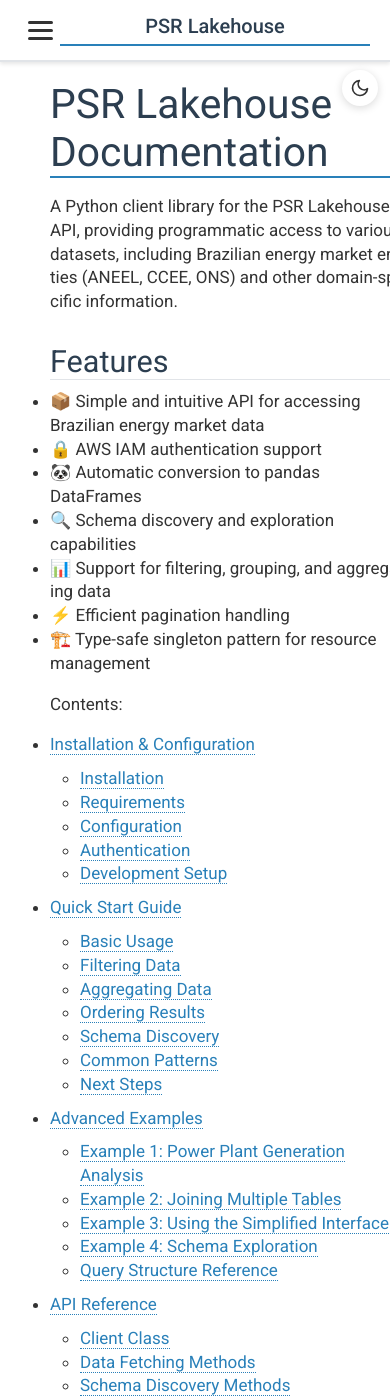
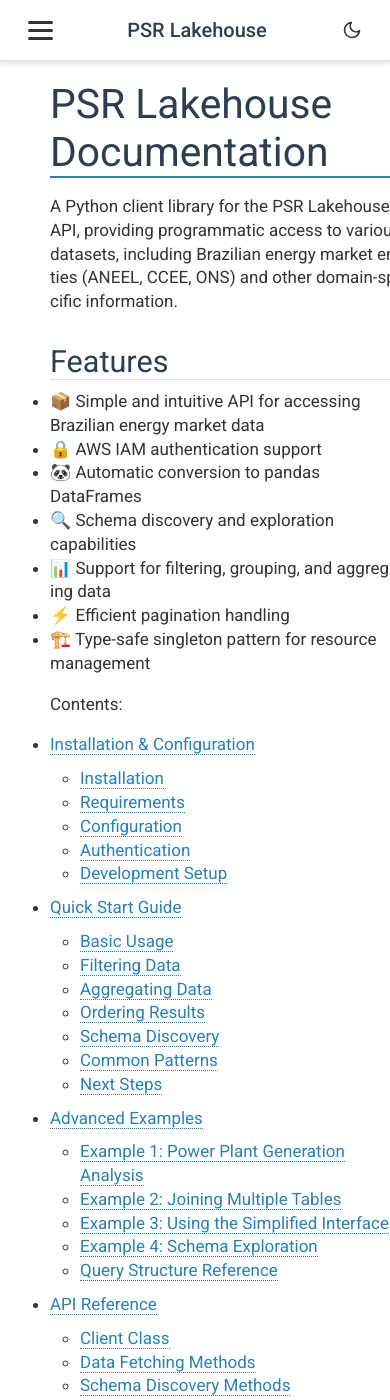
Before and after one commit to psrenergy/psr_lakehouse, a Sphinx documentation site: the page built from docs/index.rst, in a window 390 px wide and 1400 px high. Built offline with Sphinx 7.4.7, drawn with Linux system fonts in a browser that asks for light colours.

Commit message:
Update mobile view

```diff
--- a/docs/_static/custom.css
+++ b/docs/_static/custom.css
@@ -475,6 +475,8 @@
     margin: 0;
     flex-grow: 1;
     text-align: center;
+    text-decoration: none;
+    border: none;
 }
 
 .mobile-menu-toggle {
@@ -573,17 +575,28 @@
 
 /* Responsive improvements */
 @media screen and (max-width: 875px) {
-    /* Position theme toggle in mobile header area */
+    /* Hide floating theme toggle on mobile - it's in the header */
     .theme-toggle-btn {
-        top: 70px;
-        right: 12px;
-        width: 36px;
-        height: 36px;
+        display: none !important;
     }
 
     /* Show mobile header */
     .mobile-header {
         display: flex !important;
+    }
+
+    /* Theme toggle in mobile header */
+    .mobile-header .theme-toggle-btn {
+        display: flex !important;
+        position: static !important;
+        width: 36px;
+        height: 36px;
+        box-shadow: none;
+        background-color: transparent;
+    }
+
+    .mobile-header .theme-toggle-btn:hover {
+        background-color: var(--sidebar-link-hover-bg);
     }
 
     /* Show mobile menu button */
@@ -607,8 +620,9 @@
         z-index: 1000 !important;
         transition: left 0.3s ease !important;
         box-shadow: 2px 0 8px rgba(0, 0, 0, 0.2) !important;
-        padding: 20px 0 !important;
+        padding: 20px 12px !important;
         margin: 0 !important;
+        background-color: var(--bg-color) !important;
     }
 
     /* Show sidebar when menu is active */
--- a/docs/_static/theme-toggle.js
+++ b/docs/_static/theme-toggle.js
@@ -98,12 +98,15 @@
 
         const menuButton = createMobileMenuToggle();
 
-        const title = document.createElement('h1');
+        const title = document.createElement('span');
         title.className = 'mobile-header-title';
         title.textContent = 'PSR Lakehouse';
 
+        const themeToggle = createThemeToggle();
+
         header.appendChild(menuButton);
         header.appendChild(title);
+        header.appendChild(themeToggle);
 
         return header;
     }
```
